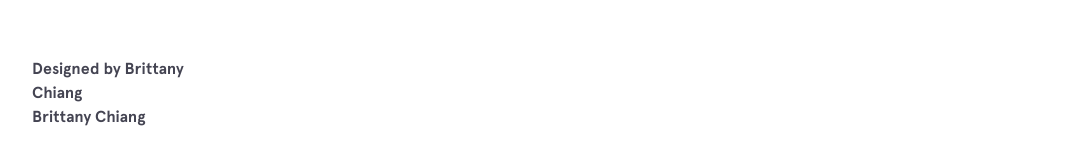
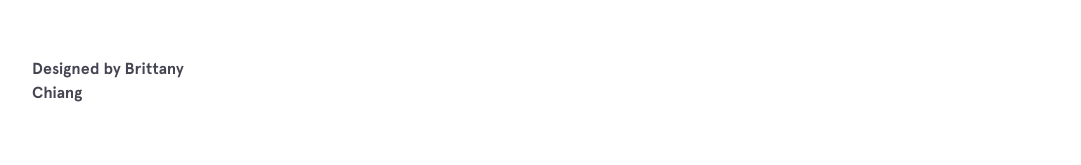
Before and after one commit to dahsoon/dahsoon.github.io, a Jekyll site: the page built from index.html, in a window 1280 px wide and 900 px high, scrolled down 1630 px. Shown: the part 721-886 px from the top of the window, without its empty margins (48-1129 px from the left). Built offline with Jekyll 4.4.1, drawn with Linux system fonts in a browser that asks for light colours; nearby versions of some CDN libraries.

Commit message:
create site

```diff
--- a/_includes/footer.html
+++ b/_includes/footer.html
@@ -1,10 +1,7 @@
 <footer class="footer">
   <div class="footer__copyright">
-    <div class="top">
-      <span>Designed by Brittany Chiang</span>
-    </div>
-    <div class="bottom">
-      <span>Brittany Chiang</span>
+    <div>
+      Designed by Brittany Chiang
     </div>
   </div>
 </footer>
```
